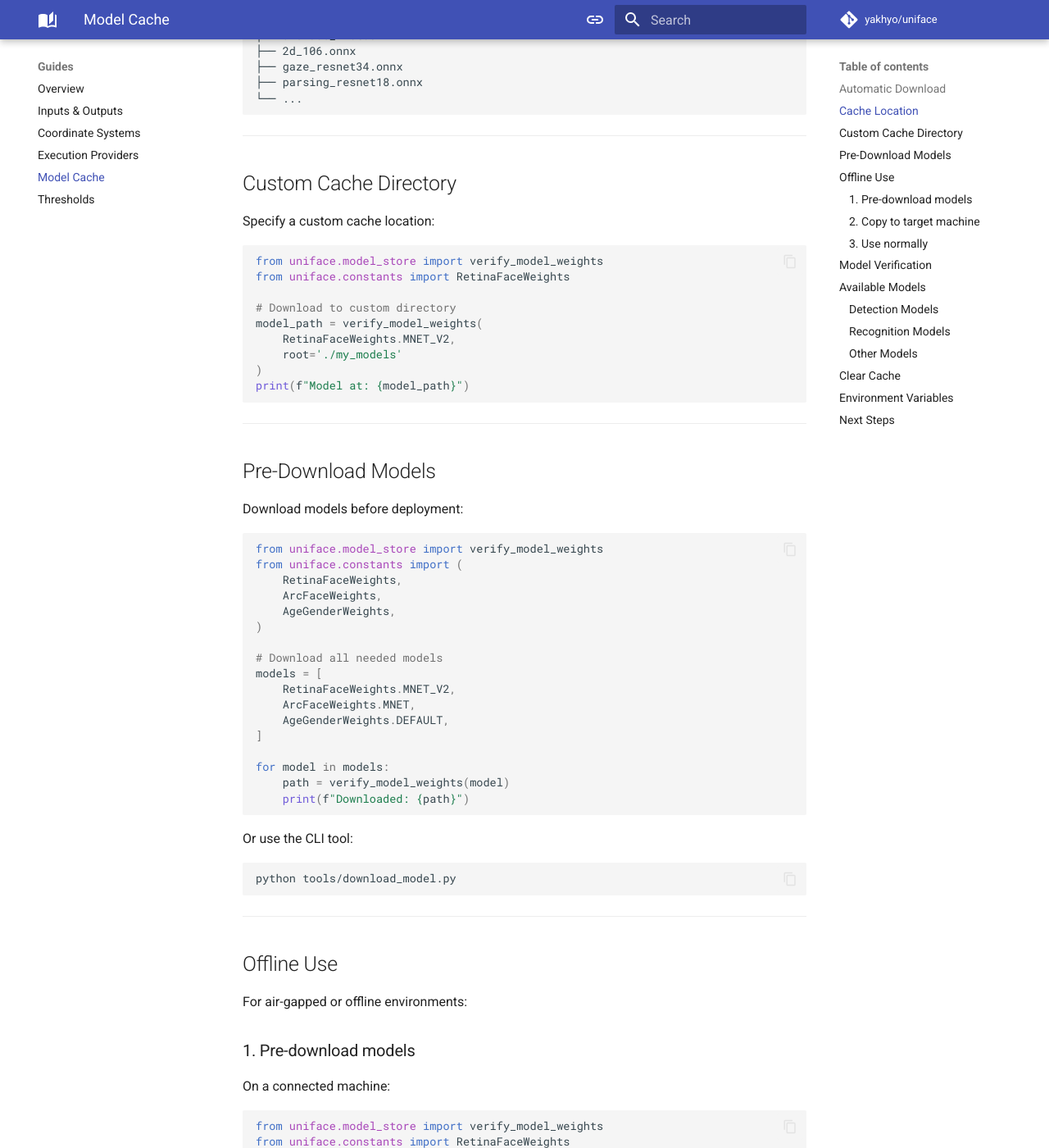
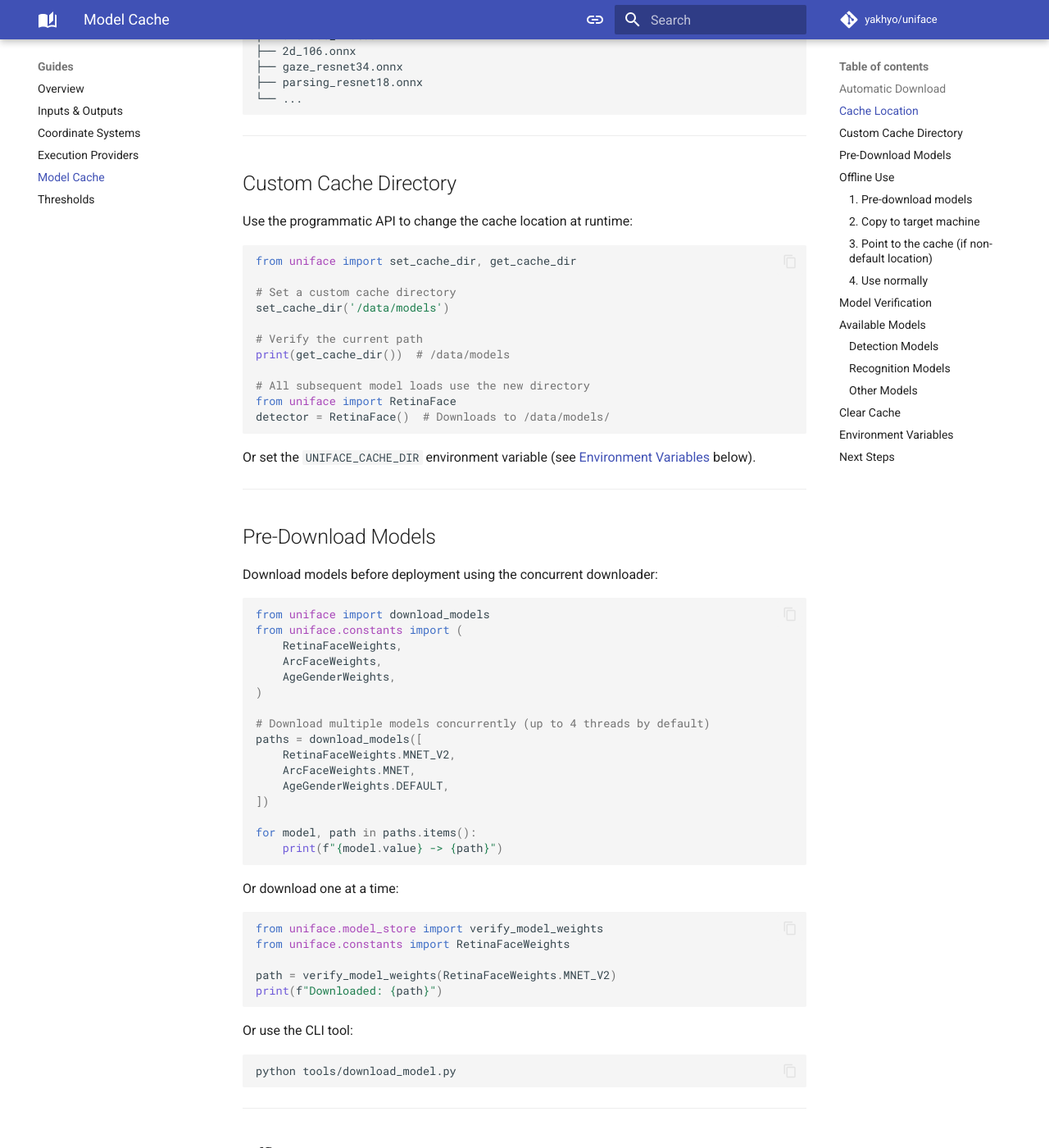
Before and after one commit to yakhyo/uniface, an MkDocs documentation site: the page built from docs/concepts/model-cache-offline.md, in a window 1280 px wide and 1400 px high, scrolled down 862 px. Shown: the whole window at 82% size. Built offline with MkDocs 1.6.1 and Material for MkDocs 9.7.7, drawn with Linux system fonts in a browser that asks for light colours; comment, search, counter and statistics services are not loaded; some of the changed text lies outside the part shown.

Commit message:
feat: Add get and set for cache dir (#80)

````diff
--- a/docs/concepts/model-cache-offline.md
+++ b/docs/concepts/model-cache-offline.md
@@ -44,44 +44,57 @@ Default cache directory:
 
 ## Custom Cache Directory
 
-Specify a custom cache location:
+Use the programmatic API to change the cache location at runtime:
 
 ```python
-from uniface.model_store import verify_model_weights
-from uniface.constants import RetinaFaceWeights
+from uniface import set_cache_dir, get_cache_dir
 
-# Download to custom directory
-model_path = verify_model_weights(
-    RetinaFaceWeights.MNET_V2,
-    root='./my_models'
-)
-print(f"Model at: {model_path}")
+# Set a custom cache directory
+set_cache_dir('/data/models')
+
+# Verify the current path
+print(get_cache_dir())  # /data/models
+
+# All subsequent model loads use the new directory
+from uniface import RetinaFace
+detector = RetinaFace()  # Downloads to /data/models/
 ```
+
+Or set the `UNIFACE_CACHE_DIR` environment variable (see [Environment Variables](#environment-variables) below).
 
 ---
 
 ## Pre-Download Models
 
-Download models before deployment:
+Download models before deployment using the concurrent downloader:
 
 ```python
-from uniface.model_store import verify_model_weights
+from uniface import download_models
 from uniface.constants import (
     RetinaFaceWeights,
     ArcFaceWeights,
     AgeGenderWeights,
 )
 
-# Download all needed models
-models = [
+# Download multiple models concurrently (up to 4 threads by default)
+paths = download_models([
     RetinaFaceWeights.MNET_V2,
     ArcFaceWeights.MNET,
     AgeGenderWeights.DEFAULT,
-]
+])
 
-for model in models:
-    path = verify_model_weights(model)
-    print(f"Downloaded: {path}")
+for model, path in paths.items():
+    print(f"{model.value} -> {path}")
+```
+
+Or download one at a time:
+
+```python
+from uniface.model_store import verify_model_weights
+from uniface.constants import RetinaFaceWeights
+
+path = verify_model_weights(RetinaFaceWeights.MNET_V2)
+print(f"Downloaded: {path}")
 ```
 
 Or use the CLI tool:
@@ -115,7 +128,16 @@ print(f"Copy from: {path}")
 scp -r ~/.uniface/models/ user@offline-machine:~/.uniface/models/
 ```
 
-### 3. Use normally
+### 3. Point to the cache (if non-default location)
+
+```python
+from uniface import set_cache_dir
+
+# Only needed if the models are not at ~/.uniface/models/
+set_cache_dir('/path/to/copied/models')
+```
+
+### 4. Use normally
 
 ```python
 # Models load from local cache
@@ -182,7 +204,12 @@ If a model fails verification, it's re-downloaded automatically.
 
 ## Clear Cache
 
-Remove cached models:
+Find and remove cached models:
+
+```python
+from uniface import get_cache_dir
+print(get_cache_dir())  # shows the active cache path
+```
 
 ```bash
 # Remove all cached models
@@ -198,11 +225,18 @@ Models will be re-downloaded on next use.
 
 ## Environment Variables
 
-Set custom cache location via environment variable:
+There are three equivalent ways to configure the cache directory:
 
-```bash
-export UNIFACE_CACHE_DIR=/path/to/custom/cache
+**1. Programmatic API (recommended)**
+
+```python
+from uniface import set_cache_dir, get_cache_dir
+
+set_cache_dir('/path/to/custom/cache')
+print(get_cache_dir())  # /path/to/custom/cache
 ```
+
+**2. Direct environment variable (Python)**
 
 ```python
 import os
@@ -212,6 +246,14 @@ from uniface import RetinaFace
 detector = RetinaFace()  # Uses custom cache
 ```
 
+**3. Shell environment variable**
+
+```bash
+export UNIFACE_CACHE_DIR=/path/to/custom/cache
+```
+
+All three methods set the same `UNIFACE_CACHE_DIR` environment variable under the hood. `get_cache_dir()` always returns the resolved path.
+
 ---
 
 ## Next Steps
--- a/uniface/__init__.py
+++ b/uniface/__init__.py
@@ -32,7 +32,7 @@
 
 from uniface.face_utils import compute_similarity, face_alignment
 from uniface.log import Logger, enable_logging
-from uniface.model_store import verify_model_weights
+from uniface.model_store import download_models, get_cache_dir, set_cache_dir, verify_model_weights
 from uniface.visualization import draw_detections, vis_parsing_maps
 
 from .analyzer import FaceAnalyzer
@@ -111,9 +111,12 @@
     # Utilities
     'Logger',
     'compute_similarity',
+    'download_models',
     'draw_detections',
     'enable_logging',
     'face_alignment',
+    'get_cache_dir',
+    'set_cache_dir',
     'verify_model_weights',
     'vis_parsing_maps',
 ]
````
Also changed, not shown: README.md (+14 -1 lines), docs/concepts/overview.md (+6 -1 lines), docs/index.md (+1 -0 lines), docs/models.md (+5 -1 lines), 2 other files.
